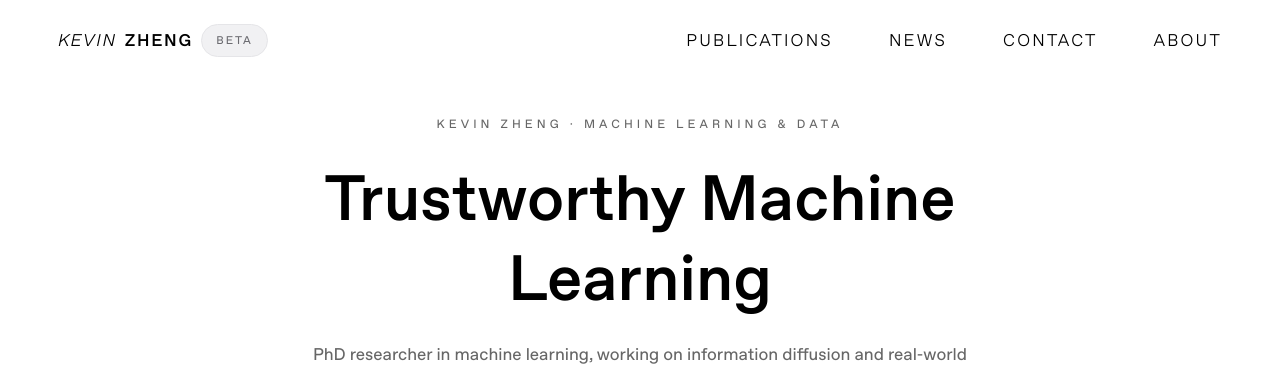
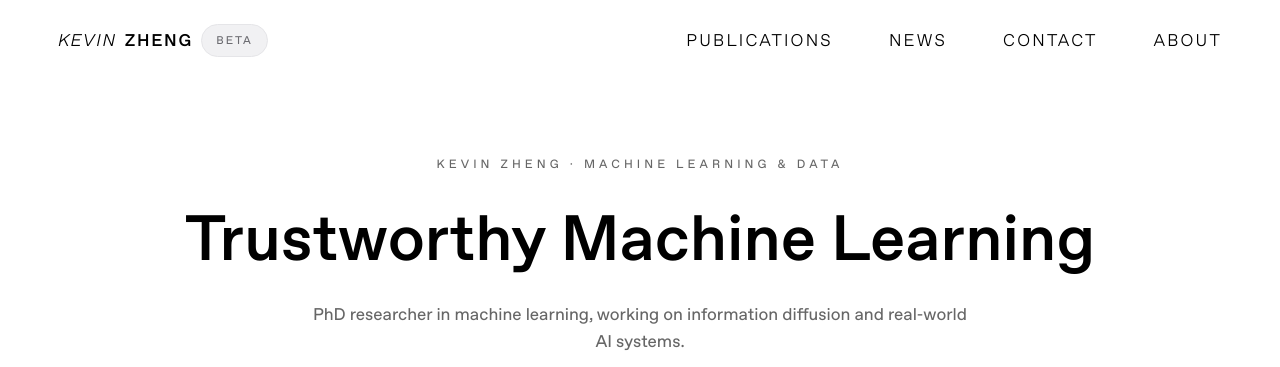
Before and after one commit to kyxzhe/kyxzhe.github.io, a Next.js app: page / in a window 1280 px wide. Shown: the top 367 px of the page. Built offline with nearby package versions, Linux system fonts and the light colour scheme; no server answers.

Commit message:
fix: keep hero title single line on desktop

```diff
--- a/src/app/page.tsx
+++ b/src/app/page.tsx
@@ -91,7 +91,7 @@ export default function Home() {
           <p className="text-[12px] tracking-[0.34em] uppercase text-[rgba(0,0,0,0.6)] dark:text-[rgba(255,255,255,0.6)]">
             KEVIN ZHENG · MACHINE LEARNING & DATA
           </p>
-          <h1 className="text-[48px] md:text-[64px] font-semibold text-foreground leading-tight">
+          <h1 className="text-[48px] md:text-[64px] font-semibold text-foreground leading-tight md:whitespace-nowrap">
             Trustworthy Machine Learning
           </h1>
           <p className="text-[17px] md:text-[17px] text-[rgba(0,0,0,0.6)] dark:text-[rgba(255,255,255,0.6)] max-w-2xl leading-relaxed">
```
